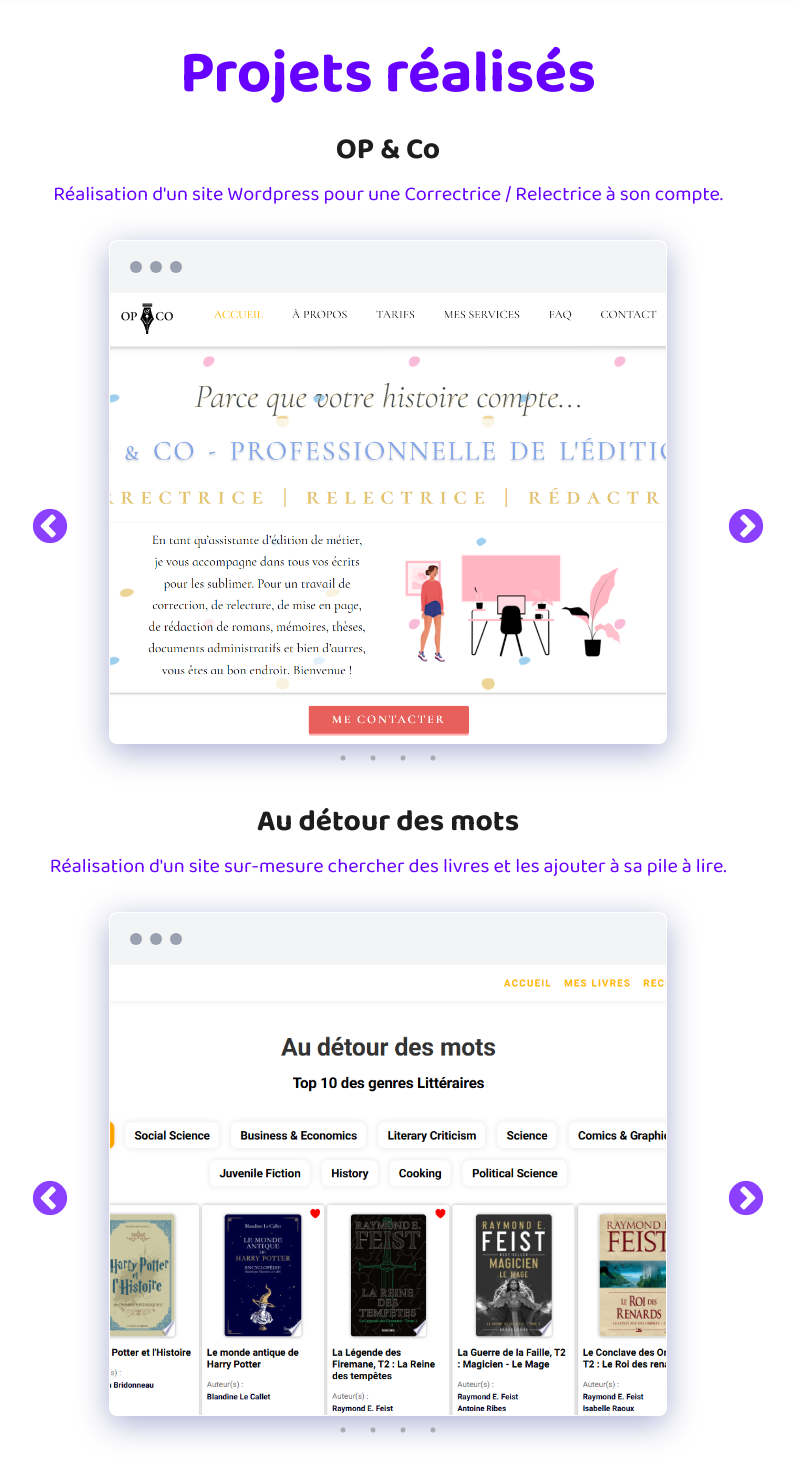
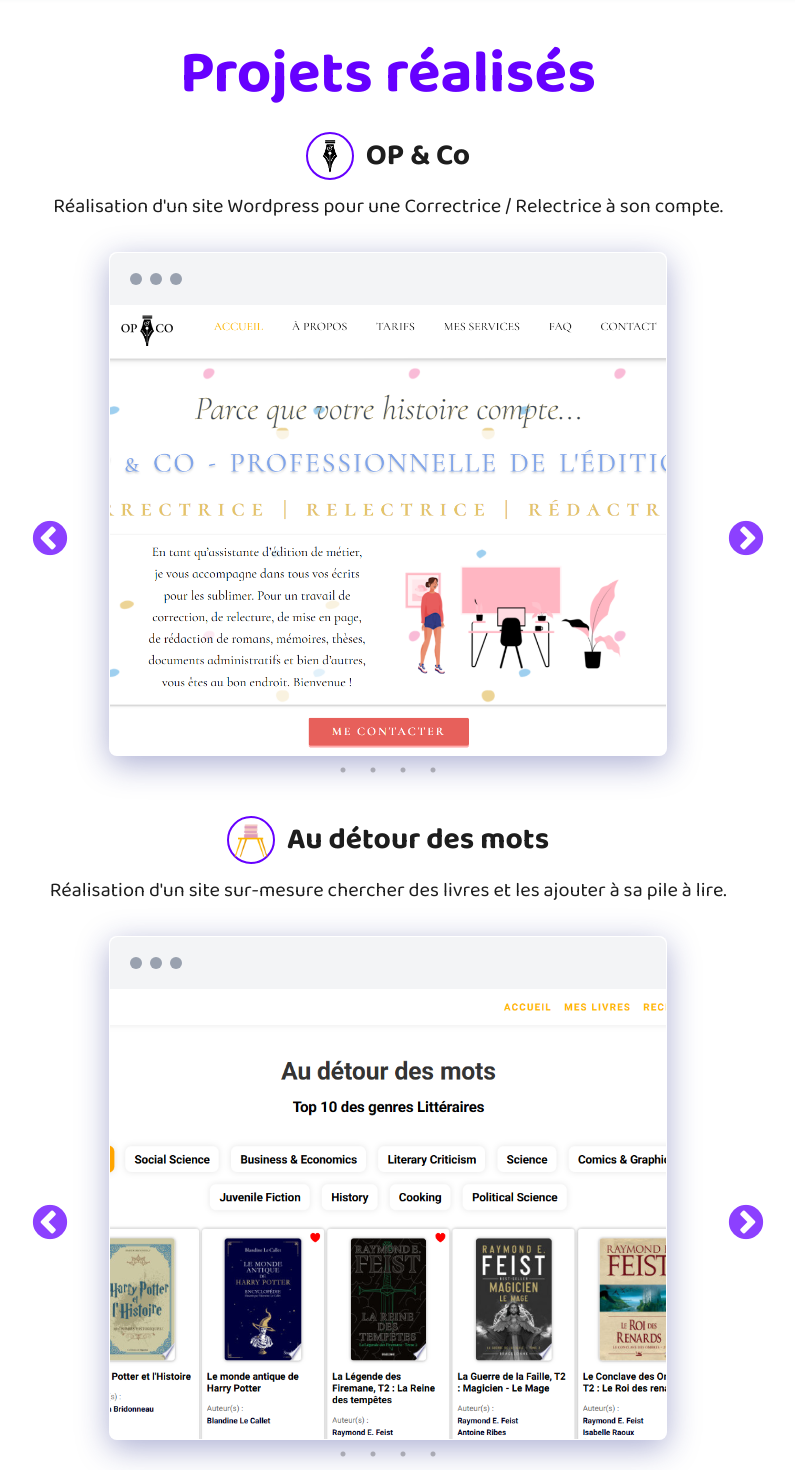
Before and after one commit to teo-crth/siteo, a Next.js app: page /portfolio in a window 1280 px wide. Shown: the part 100-1570 px from the top of the page, without its empty margins (252-1047 px from the left). Built offline with nearby package versions, Linux system fonts and the light colour scheme.

Commit message:
logo projects

```diff
--- a/app/components/ui/CustomSlider.tsx
+++ b/app/components/ui/CustomSlider.tsx
@@ -60,7 +60,7 @@
                 {site === "addm" && (
                     <img
                         className="object-cover h-full w-full rounded-b-lg"
-                        src={isMobile ? "/images/addm/addm-search-2-mobile.png" : "/images/addm/addm-accueil-2.png"}
+                        src={isMobile ? "/images/addm/addm-menu-mobile.png" : "/images/addm/addm-accueil-2.png"}
                         alt="Image page d'accueil avec des livres au détour des mots"
                     />
                 )}
@@ -89,6 +89,13 @@
                         alt="Image page d'accueil OP&Co"
                     />
                 )}
+                {site === "addm" && (
+                    <img
+                        className="object-cover h-full w-full rounded-b-lg"
+                        src={isMobile ? "/images/addm/addm-search-mobile.png" : "/images/addm/addm-search.png"}
+                        alt="Image page d'accueil avec des livres au détour des mots"
+                    />
+                )}
             </div>
         </Slider>
     );
--- a/app/globals.css
+++ b/app/globals.css
@@ -66,7 +66,6 @@
     position: absolute;
     top: 50%;
     transform: translateY(-50%);
-
   }
 
   button.slick-arrow.slick-next {
--- a/app/portfolio/page.tsx
+++ b/app/portfolio/page.tsx
@@ -7,8 +7,13 @@
         <div className="container-portfolio flex flex-col items-center justify-start w-full p-5 min-h-[calc(100vh-159px)]">
             <h1 className='text-center font-bold font-title md:text-6xl lg:text-6xl xl:text-6xl text-4xl text-secondary m-7'>Projets réalisés</h1>
             <section className='container-opco w-full flex items-center justify-center flex-col gap-3'>
-                <h2 className='text-center font-bold font-title text-3xl text-dark'>OP & Co</h2>
-                <p className='text-center text-xl font-title text-secondary'>Réalisation d'un site Wordpress pour une Correctrice / Relectrice à son compte.</p>
+                <div className="container-title flex items-center justify-center gap-3">
+                    <div className="container-logo w-12 h-12 rounded-full border-2 p-1 bg-light border-secondary flex items-center justify-center">
+                        <img className='w-full h-full object-contain' src="images/opandco/logo.png" alt="logo op and co" />
+                    </div>
+                    <h2 className='text-center font-bold font-title text-3xl'>OP & Co</h2>
+                </div>
+                <p className='text-center text-xl font-title'>Réalisation d'un site Wordpress pour une Correctrice / Relectrice à son compte.</p>
                 <article className='flex flex-col items-center justify-center rounded-lg m-5 w-[90%] md:w-[80%] lg:w-[60%] xl:w-[45%] bg-white/15 shadow-[0_8px_32px_0_rgba(31,38,135,0.37)] backdrop-blur-lg border border-white/18'>
                     <header className='bg-gray-100 flex w-full justify-start items-center p-5 rounded-t-lg gap-2'>
                         <div className='h-3 w-3 bg-gray-400 rounded-full'></div>
@@ -21,8 +26,13 @@
                 </article>
             </section>
             <section className='container-addm w-full flex items-center justify-center flex-col gap-3 m-10'>
-                <h2 className='text-center font-bold font-title text-3xl text-dark'>Au détour des mots</h2>
-                <p className='text-center text-xl font-title text-secondary'>Réalisation d'un site sur-mesure chercher des livres et les ajouter à sa pile à lire.</p>
+                <div className="container-title flex items-center justify-center gap-3">
+                    <div className="container-logo w-12 h-12 rounded-full border-2 p-1 bg-light border-secondary flex items-center justify-center">
+                        <img className='w-full h-full object-contain' src="images/addm/logo-table.webp" alt="logo op and co" />
+                    </div>
+                    <h2 className='text-center font-bold font-title text-3xl'>Au détour des mots</h2>
+                </div>
+                <p className='text-center text-xl font-title'>Réalisation d'un site sur-mesure chercher des livres et les ajouter à sa pile à lire.</p>
                 <article className='flex flex-col items-center justify-center rounded-lg m-5 w-[90%] md:w-[80%] lg:w-[60%] xl:w-[45%] bg-white/15 shadow-[0_8px_32px_0_rgba(31,38,135,0.37)] backdrop-blur-lg border border-white/18'>
                     <header className='bg-gray-100 flex w-full justify-start items-center p-5 rounded-t-lg gap-2'>
                         <div className='h-3 w-3 bg-gray-400 rounded-full'></div>
```
Also changed, not shown: public/images/addm/logo-table.webp (added), public/images/opandco/logo.png (added).
